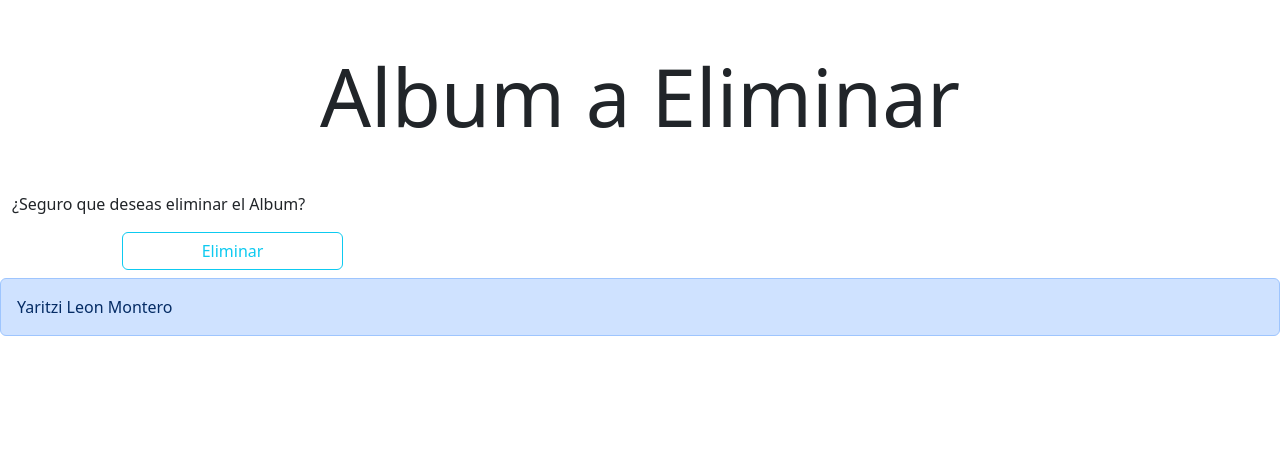
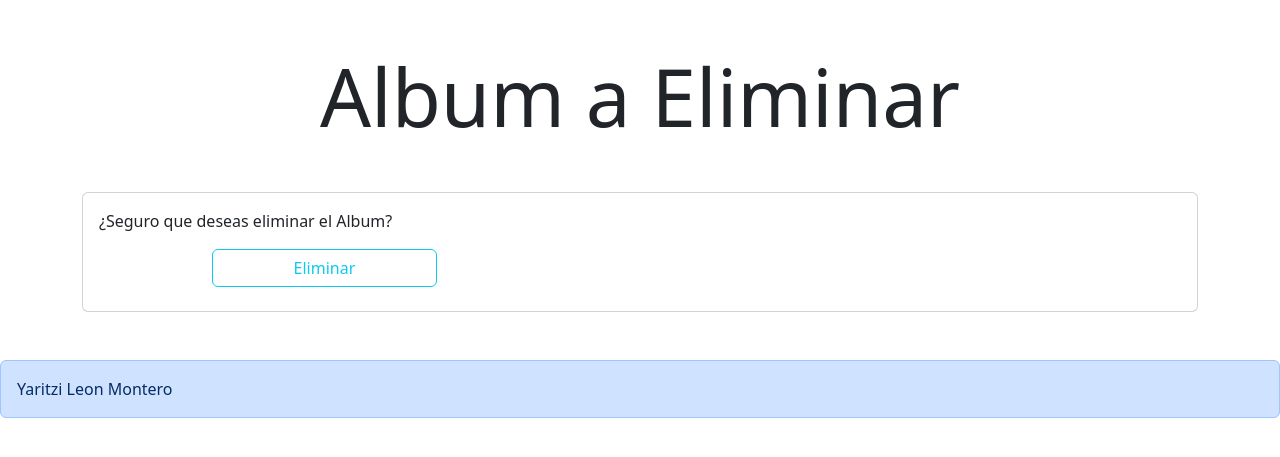
Before and after one commit to YaritziLeon/POOS181, a Flask app: page /borrar/1 in a window 1280 px wide. Shown: the part 56-513 px from the top of the page. Run offline with Flask 3, Linux system fonts and the light colour scheme; data that the repository does not hold is empty; some libraries are stand-ins or nearby versions.

Commit message:
Acomodamos nuestro mensaje, agregando un alert, ademas de que acomode algunas cosas de mis vistas eliminar y editar

```diff
--- a/Practicas/Practica5_IntroduccionFlask/templates/editarAlbum.html
+++ b/Practicas/Practica5_IntroduccionFlask/templates/editarAlbum.html
@@ -6,7 +6,7 @@
     <h1 class="display-1 text-center">Album a editar</h1>
     </div>
 
-    <div class="row container">
+    <div class="row container text-center">
         <div class="col-md-5">
             <div class="card card-body mb-5">
                 <form action="/actualizar/{{album.0}}" method="POST">
--- a/Practicas/Practica5_IntroduccionFlask/templates/eliminarAlbum.html
+++ b/Practicas/Practica5_IntroduccionFlask/templates/eliminarAlbum.html
@@ -5,14 +5,16 @@
     <div class="mt-5 mb-5">
     <h1 class="display-1 text-center">Album a Eliminar</h1>
     </div>
-    <div class="row container">
+    <div class="container center">
+        <div class="card card-body mb-5 center">
     <p>¿Seguro que deseas eliminar el Album? {{albumEli.1}} {{albumEli.2}} {{albumEli.3}}</p>
-    <div class="col-md-5">
+    <div class="col-md-5 center">
         <form action="/eliminar/{{albumEli.0}}" method="POST">
-            <div class="d-grid gap-2 col-6 mx-auto mb-2">
+            <div class="d-grid gap-2 col-6 mx-auto mb-2 center">
                 <button type="submit" class="btn btn-outline-info">Eliminar</button>
             </div>
         </form>
     </div>
     </div>
+    </div>
 {% endblock %}
--- a/Practicas/Practica5_IntroduccionFlask/templates/plantilla.html
+++ b/Practicas/Practica5_IntroduccionFlask/templates/plantilla.html
@@ -5,6 +5,9 @@
     <meta name="viewport" content="width=device-width, initial-scale=1.0">
     <link href="https://cdn.jsdelivr.net/npm/bootstrap@5.3.0/dist/css/bootstrap.min.css" rel="stylesheet" integrity="sha384-9ndCyUaIbzAi2FUVXJi0CjmCapSmO7SnpJef0486qhLnuZ2cdeRhO02iuK6FUUVM" crossorigin="anonymous">
     <link rel="stylesheet" href="https://cdn.jsdelivr.net/npm/bootstrap-icons@1.10.5/font/bootstrap-icons.css">
+
+    <script src="https://cdn.jsdelivr.net/npm/sweetalert2@11"></script>
+
     <title>Soy la plantilla</title>
 </head>
 <body>
@@ -49,5 +52,5 @@
       </div>
 
     <script src="https://cdn.jsdelivr.net/npm/bootstrap@5.3.0/dist/js/bootstrap.bundle.min.js" integrity="sha384-geWF76RCwLtnZ8qwWowPQNguL3RmwHVBC9FhGdlKrxdiJJigb/j/68SIy3Te4Bkz" crossorigin="anonymous"></script>
-</body>
+  </body>
 </html>
```
Also changed, not shown: Practicas/Practica5_IntroduccionFlask/templates/index.html (+9 -4 lines).
